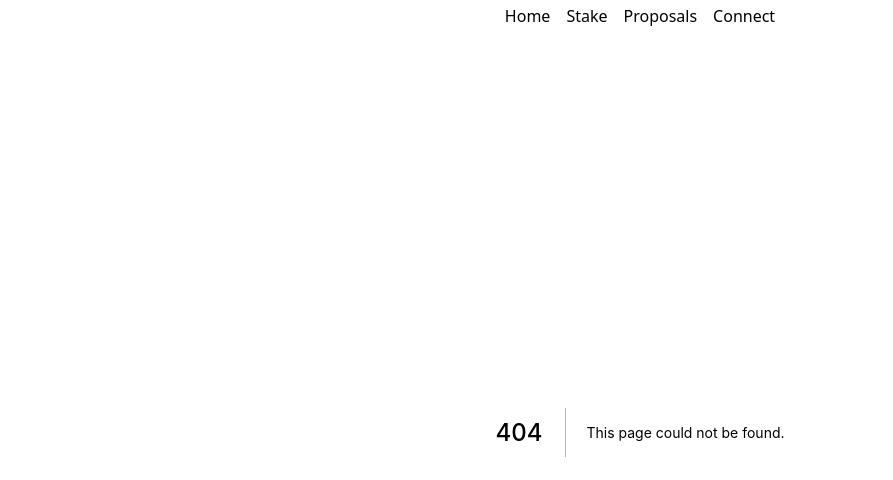
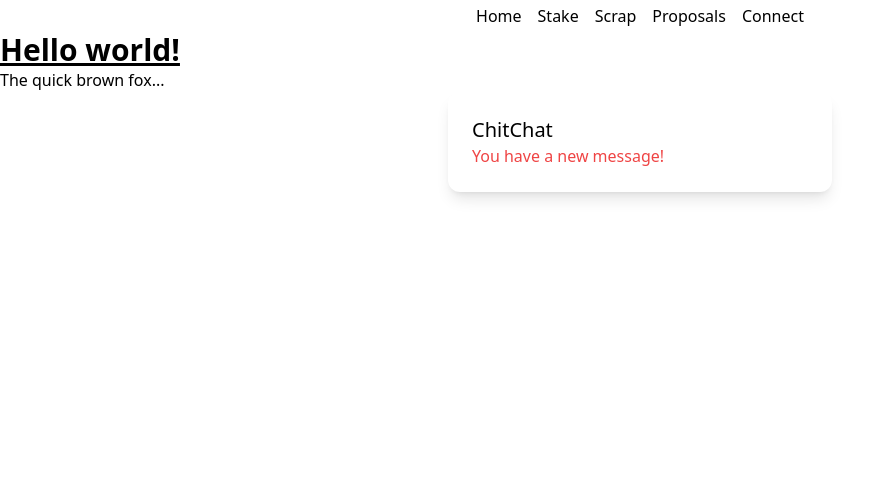
Before and after one commit to rav-coder/GoodDAO, a Next.js app: page /scrap in a window 1280 px wide. Before the commit this address had no page. Shown: the top 480 px of the page, without its empty margins (0-893 px from the left). Built offline with nearby package versions, Linux system fonts and the light colour scheme.

Commit message:
testing changes

```diff
--- a/components/Connect.tsx
+++ b/components/Connect.tsx
@@ -1,6 +1,6 @@
 import React, { useState } from 'react'
+
 const Connect = () => {
-
 	let account;
 
 	const [btnText, setTxt] = useState(account || "Connect")
--- a/components/Nav.tsx
+++ b/components/Nav.tsx
@@ -13,6 +13,9 @@ const Nav = () => {
 				<Link href='/stake'>Stake</Link>
 			</li>
 			<li className='my-1 mx-2'>
+				<Link href='/scrap'>Scrap</Link>
+			</li>
+			<li className='my-1 mx-2'>
 				<Link href='/proposals'>Proposals</Link>
 			</li>
 			<li className='my-1 mx-2'>
--- a/pages/_app.tsx
+++ b/pages/_app.tsx
@@ -1,6 +1,7 @@
 import '../styles/globals.css'
 import Layout from '../components/Layout'
 import type { AppProps } from 'next/app'
+import '../styles/styling.css'
 
 function MyApp({ Component, pageProps }: AppProps) {
   return (
--- a/pages/index.tsx
+++ b/pages/index.tsx
@@ -8,6 +8,9 @@ const Home: NextPage = () => {
     <Head>
       <title>GoodDAO</title>
     </Head>
+
+
+
     <main>
       <h1>Hello World, testing edit 1</h1>
     </main>
--- /dev/null
+++ b/pages/scrap.tsx
@@ -0,0 +1,23 @@
+import React from 'react'
+
+function scrap() {
+    return (
+        <>
+            <h1 className="text-3xl font-bold underline">
+                Hello world!
+            </h1>
+            <p className="text-green-500">The quick brown fox...</p>
+
+				<div className="p-6 max-w-sm mx-auto bg-white rounded-xl shadow-lg flex items-center space-x-4">
+					<div>
+						<div className="text-xl font-medium text-red">ChitChat</div>
+						<p className="text-red-500">You have a new message!</p>
+					</div>
+				</div>
+        </>
+    )
+}
+
+
+
+export default scrap
--- a/pages/stake.tsx
+++ b/pages/stake.tsx
@@ -1,6 +1,8 @@
 import React, { useEffect, useState } from 'react'
 import InfoBox from '../components/InfoBox'
 import { getBurned } from '../utils/getBurned'
+// import '../styles/styling.css'
+
 
 const Stake = () => {
 
@@ -11,7 +13,6 @@ const Stake = () => {
 			const data = await getBurned()
 			setBurned(data)
 		}
-
 		callData()
 	}, [])
 
@@ -20,19 +21,17 @@ const Stake = () => {
 		<>
 			<div className='flex items-center h-screen space-x-10 p-10'>
 				<div className='flex-1'>
-				<InfoBox title="Price" text={burned}/>
-				<InfoBox title="Token Threshold" text="123"/>
+					<InfoBox title="Price" text={burned} />
+					<InfoBox title="Token Threshold" text="123" />
 				</div>
+
+
 				<div className='flex-1'>
-				LOL
-			</div>
-			<div className='flex-1'>
-				<InfoBox title="APR" text="456"/>
-				<InfoBox title="Total Staked" text="789"/>
+					<InfoBox title="APR" text="456" />
+					<InfoBox title="Total Staked" text="789" />
 				</div>
 			</div>
 		</>
-
 	)
 }
 
--- /dev/null
+++ b/styles/styling.css
@@ -0,0 +1,3 @@
+.wholeThing {
+    color: red;
+}
--- a/tailwind.config.js
+++ b/tailwind.config.js
@@ -5,12 +5,13 @@ module.exports = {
     "./components/**/*.{js,ts,jsx,tsx}",
   ],
   theme: {
-    colors: {
-      'green': '#10b981',
-      'purple': '#8b5cf6',
-      'gray': '#e4e4e7'
+    extend: {
+      colors: {
+        green: "#10b981",
+        purple: "#8b5cf6",
+        gray: "#e4e4e7",
+      },
     },
-    extend: {},
   },
   plugins: [],
-}
+};
```
Lines whose indentation alone changed are shown as unchanged.
